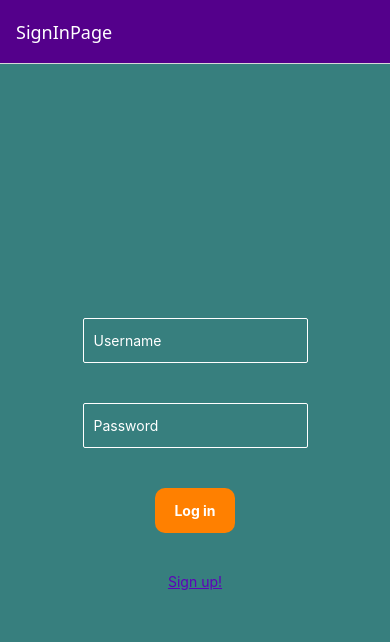
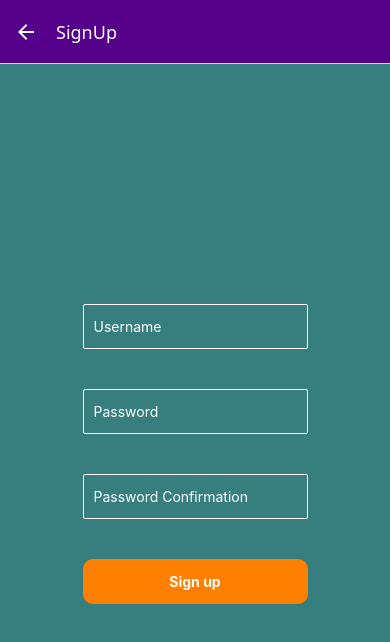
Before and after one commit to Alexlegamer427/Recipeasy, a React Native app: screen /SignUp in a window 390 px wide. Shown: the top 642 px of the page. Built offline with nearby package versions, Linux system fonts and the light colour scheme.

Commit message:
modified file name & path + fix backarrow on listRecipee

```diff
--- a/App.js
+++ b/App.js
@@ -1,30 +1,24 @@
-import { useState, useCallback } from 'react';
-import { StatusBar } from 'expo-status-bar';
-import { StyleSheet, View, TouchableHighlight, ScrollView, Switch, Button, Text, TextInput,Pressable } from 'react-native';
+
+import { Text,Pressable } from 'react-native';
 import { SafeAreaProvider, SafeAreaView } from 'react-native-safe-area-context';
-import { Picker } from '@react-native-picker/picker';
-import RadioGroup from 'react-native-radio-buttons-group';
 import { NavigationContainer } from '@react-navigation/native';
 import { createNativeStackNavigator } from '@react-navigation/native-stack';
-import { useFocusEffect } from '@react-navigation/native';
-import SignInPage  from './pages/SignIn.js';
+import SignIn  from './pages/SignIn.js';
 import FormRecipee  from './pages/FormRecipee.js';
-import ListRecipeePage from './pages/ListRecipee.js';
-import SignUpPage from './pages/SignUp.js';
+import ListRecipee from './pages/ListRecipee.js';
+import SignUp from './pages/SignUp.js';
 
 import {styles} from './styles/styles.js'
 
 const Stack = createNativeStackNavigator();
 
 export default function App() {
-
   return (
-
     <SafeAreaProvider>
       <SafeAreaView style={styles.baseContainer}>
             <NavigationContainer>
               <Stack.Navigator
-                initialRouteName="SignInPage"
+                initialRouteName="SignIn"
                 screenOptions={{
                   headerStyle: {
                     backgroundColor: '#54008b',
@@ -32,20 +26,26 @@ export default function App() {
                   headerTintColor: '#FFFFFF',
                 }}
               >
-                <Stack.Screen name="SignInPage" component={ SignInPage  } />
-                <Stack.Screen name="SignUpPage" component={ SignUpPage  } />
+                <Stack.Screen name="SignIn" component={ SignIn  } />
+
+                <Stack.Screen name="SignUp" component={ SignUp  } />
+
                 <Stack.Screen name="FormRecipee" component={ FormRecipee  } />
-                <Stack.Screen name="ListRecipeePage" component={ ListRecipeePage  }
+
+                <Stack.Screen name="ListRecipee" component={ ListRecipee  }
                   options={({ navigation }) => ({
                       headerRight: () => (
                           <Pressable
-                              onPress={() => navigation.reset({ index: 0, routes: [{ name: 'SignInPage' }] })}
+                              onPress={() => navigation.reset({ index: 0, routes: [{ name: 'SignIn' }] })}
                               style={{ marginRight: 15 }}
                           >
                               <Text style={{ color: '#FFFFFF', fontWeight: 'bold' }}>Log out</Text>
                           </Pressable>
                       ),
                       headerLeft: () => null,
+                      headerBackVisible: false,
+                      gestureEnabled: false,
+
                   })}
                 />
 
--- a/pages/FormRecipee.js
+++ b/pages/FormRecipee.js
@@ -1,21 +1,18 @@
-import { useState, useCallback } from 'react';
-import { StatusBar } from 'expo-status-bar';
-import { StyleSheet, View, TouchableHighlight, ScrollView, Switch, Button, Text, TextInput,Pressable } from 'react-native';
-import { SafeAreaProvider, SafeAreaView } from 'react-native-safe-area-context';
+import { useState } from 'react';
+import { View, TouchableHighlight, Text, TextInput } from 'react-native';
 import { Picker } from '@react-native-picker/picker';
 import RadioGroup from 'react-native-radio-buttons-group';
 import {styles} from '../styles/styles.js'
-import { useFocusEffect } from '@react-navigation/native';
 
 export default function FormRecipee({navigation , route}) {
 
     const { mode, recipe } = route.params || {};
     const isEdit = mode === 'edit';
 
-    const [selectedId, setSelectedId] = useState();
+    const [selectedId, setSelectedId] = useState(recipe?.category?.toString() ?? null);
     const [name, setName] = useState(recipe?.name ?? '');
-    const [hours, setHours] = useState(0);
-    const [minutes, setMinutes] = useState(0);
+    const [hours, setHours] = useState(recipe?.durationHours ?? 0);
+    const [minutes, setMinutes] = useState(recipe?.durationMinutes ?? 0);
     const [description, setDescription] = useState(recipe?.description ?? '');
     const [error, setError] = useState('');
 
@@ -55,16 +52,17 @@ export default function FormRecipee({navigation , route}) {
             description,
         };
 
-        navigation.navigate('ListRecipeePage', { newRecipe });
+        navigation.navigate('ListRecipee', { newRecipe });
     };
 
     const handleDelete = () => {
-        navigation.navigate('ListRecipeePage');
+        navigation.navigate('ListRecipee');
     };
 
   return (
     <View style={styles.centerBox}>
         <View style={[styles.recipeContainer]}>
+
             <View style={[styles.rowContainer]}>
                     <RadioGroup
                         radioButtons={radioButtons}
@@ -84,7 +82,9 @@ export default function FormRecipee({navigation , route}) {
             />
 
             <View style={styles.pickerRow}>
+
                 <Text style={styles.regulartext}>Duration</Text>
+
                 <Picker
                     style={styles.picker}
                     selectedValue={hours}
@@ -106,6 +106,7 @@ export default function FormRecipee({navigation , route}) {
                         <Picker.Item key={m} label={`${m} mins`} value={m} color={colorListText} />
                     ))}
                 </Picker>
+
             </View>
 
             <TextInput
@@ -133,6 +134,5 @@ export default function FormRecipee({navigation , route}) {
 
             </View>
     </View>
-
   );
 }
--- a/pages/SignIn.js
+++ b/pages/SignIn.js
@@ -1,33 +1,24 @@
-import { useState, useCallback } from 'react';
-import { StatusBar } from 'expo-status-bar';
-import { StyleSheet, View, TouchableHighlight, ScrollView, Switch, Button, Text, TextInput,Pressable } from 'react-native';
-import { SafeAreaProvider, SafeAreaView } from 'react-native-safe-area-context';
-import { Picker } from '@react-native-picker/picker';
-import RadioGroup from 'react-native-radio-buttons-group';
+import { View, TouchableHighlight, Text, TextInput,Pressable } from 'react-native';
 import {styles} from '../styles/styles.js'
-import { useFocusEffect } from '@react-navigation/native';
 
-export default function SignInPage({navigation}) {
+export default function SignIn({navigation}) {
 
   const TextColor = '#FFFFFF';
-
   return (
-
     <View style={styles.centerBox}>
 
         <TextInput  style={[styles.inputBox]} placeholderTextColor={TextColor} placeholder="Username" />
 
         <TextInput style={[styles.inputBox]} placeholderTextColor={TextColor}  placeholder="Password" />
 
-          <TouchableHighlight style={styles.login} onPress={() => navigation.navigate('ListRecipeePage')} underlayColor="#f57f17">
+        <TouchableHighlight style={styles.login} onPress={() => navigation.navigate('ListRecipee')} underlayColor="#f57f17">
           <Text style={styles.buttonText}>Log in</Text>
         </TouchableHighlight>
 
-          <Pressable onPress={() => navigation.navigate('SignUpPage')}>
+        <Pressable onPress={() => navigation.navigate('SignUp')}>
           <Text style={styles.link}>Sign up!</Text>
         </Pressable>
 
     </View>
-
   );
 }
--- a/pages/SignUp.js
+++ b/pages/SignUp.js
@@ -1,30 +1,24 @@
-  import { useState , useCallback} from 'react';
-  import { StatusBar } from 'expo-status-bar';
-  import { StyleSheet, View, TouchableHighlight, ScrollView, Switch, Button, Text, TextInput,Pressable } from 'react-native';
-  import { SafeAreaProvider, SafeAreaView } from 'react-native-safe-area-context';
-  import { Picker } from '@react-native-picker/picker';
-  import RadioGroup from 'react-native-radio-buttons-group';
+import { View, TouchableHighlight,Text, TextInput } from 'react-native';
 import {styles} from '../styles/styles.js'
-  import { useFocusEffect } from '@react-navigation/native';
 
-  export default function SignUpPage({navigation}) {
+
+export default function SignUp({navigation}) {
 
 const TextColor = '#FFFFFF';
 
 return (
+  <View style={styles.centerBox}>
 
-    <View style={styles.centerBox}>
         <TextInput  style={[styles.inputBox]} placeholderTextColor={TextColor} placeholder="Username" />
 
         <TextInput style={[styles.inputBox]} placeholderTextColor={TextColor}  placeholder="Password" />
 
         <TextInput style={[styles.inputBox]} placeholderTextColor={TextColor}  placeholder="Password Confirmation" />
 
-          <TouchableHighlight style={styles.createAccountButton} onPress={() => navigation.navigate('ListRecipeePage') } underlayColor="#cc6600">
+        <TouchableHighlight style={styles.createAccountButton} onPress={() => navigation.navigate('ListRecipee') } underlayColor="#cc6600">
           <Text style={styles.buttonText}>Sign up</Text>
         </TouchableHighlight>
 
   </View>
-
   );
 }
--- a/styles/styles.js
+++ b/styles/styles.js
@@ -5,7 +5,6 @@ export const styles = StyleSheet.create({
     flexdirection: 'column',
     height: '100%',
     witdh: '100%',
-
 
   },
   inputBox : {
```
Also changed, not shown: pages/ListRecipee.js (+6 -5 lines). Lines whose indentation alone changed are shown as unchanged.
